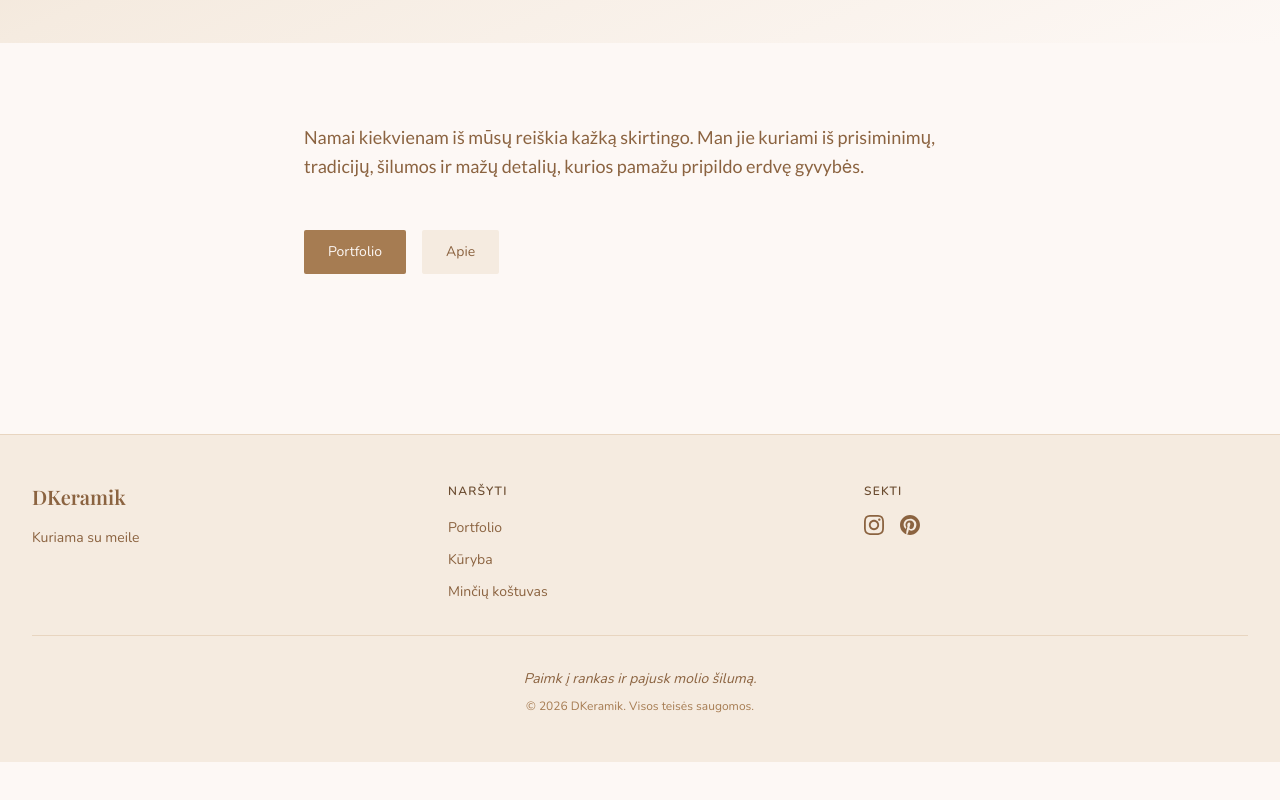
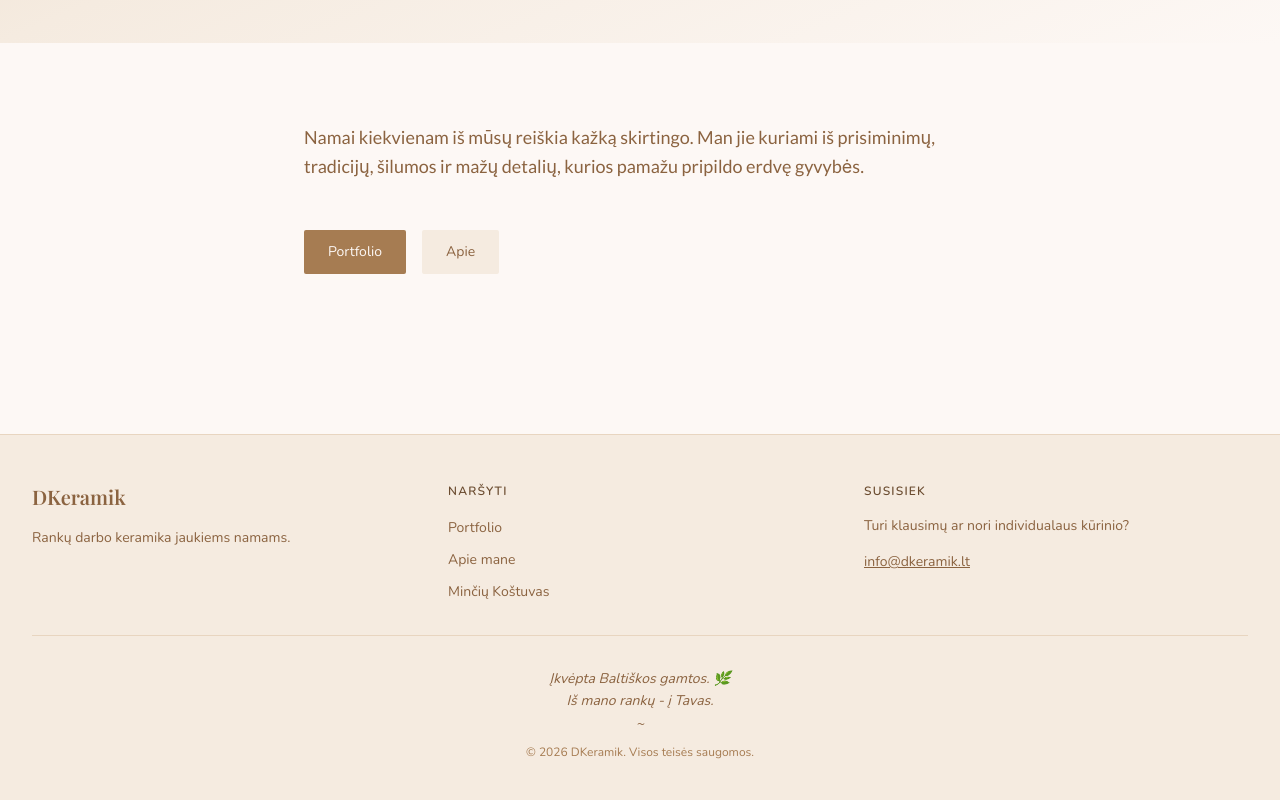
Before and after one commit to Almantask/dkeramik, a Next.js app: page / in a window 1280 px wide. Shown: the part 590-1390 px from the top of the page. Before the commit the page ends 1352 px from the top, so only its background shows below. Built offline with nearby package versions, Linux system fonts and the light colour scheme.

Commit message:
Update footer: replace social section with contact info, update nav links, tagline, and subtitle
Co-authored-by: Almantask <40486932+Almantask@users.noreply.github.com>
Agent-Logs-Url: https://github.com/Almantask/dkeramik/sessions/22f0b93e-2fb0-4152-ba22-c4aca66f5466

```diff
--- a/components/layout/Footer.tsx
+++ b/components/layout/Footer.tsx
@@ -37,10 +37,10 @@ export default function Footer() {
               </li>
               <li>
                 <Link
-                  href="/craft"
+                  href="/about"
                   className="text-clay-600 hover:text-clay-500 text-sm transition-colors"
                 >
-                  {t.footer.links.craft}
+                  {t.footer.links.about}
                 </Link>
               </li>
               <li>
@@ -54,41 +54,26 @@ export default function Footer() {
             </ul>
           </div>
 
-          {/* Social */}
+          {/* Contact */}
           <div>
             <h4 className="font-nunito text-xs font-semibold text-clay-700 mb-4 uppercase tracking-widest">
-              {t.footer.connectHeading}
+              {t.footer.contactHeading}
             </h4>
-            <div className="flex space-x-4">
-              <a
-                href="https://instagram.com"
-                target="_blank"
-                rel="noopener noreferrer"
-                className="text-clay-600 hover:text-clay-500 transition-colors"
-                aria-label="Instagram"
-              >
-                <svg className="w-5 h-5" fill="currentColor" viewBox="0 0 24 24" aria-hidden="true">
-                  <path d="M12 2.163c3.204 0 3.584.012 4.85.07 3.252.148 4.771 1.691 4.919 4.919.058 1.265.069 1.645.069 4.849 0 3.205-.012 3.584-.069 4.849-.149 3.225-1.664 4.771-4.919 4.919-1.266.058-1.644.07-4.85.07-3.204 0-3.584-.012-4.849-.07-3.26-.149-4.771-1.699-4.919-4.92-.058-1.265-.07-1.644-.07-4.849 0-3.204.013-3.583.07-4.849.149-3.227 1.664-4.771 4.919-4.919 1.266-.057 1.645-.069 4.849-.069zm0-2.163c-3.259 0-3.667.014-4.947.072-4.358.2-6.78 2.618-6.98 6.98-.059 1.281-.073 1.689-.073 4.948 0 3.259.014 3.668.072 4.948.2 4.358 2.618 6.78 6.98 6.98 1.281.058 1.689.072 4.948.072 3.259 0 3.668-.014 4.948-.072 4.354-.2 6.782-2.618 6.979-6.98.059-1.28.073-1.689.073-4.948 0-3.259-.014-3.667-.072-4.947-.196-4.354-2.617-6.78-6.979-6.98-1.281-.059-1.69-.073-4.949-.073zm0 5.838c-3.403 0-6.162 2.759-6.162 6.162s2.759 6.163 6.162 6.163 6.162-2.759 6.162-6.163c0-3.403-2.759-6.162-6.162-6.162zm0 10.162c-2.209 0-4-1.79-4-4 0-2.209 1.791-4 4-4s4 1.791 4 4c0 2.21-1.791 4-4 4zm6.406-11.845c-.796 0-1.441.645-1.441 1.44s.645 1.44 1.441 1.44c.795 0 1.439-.645 1.439-1.44s-.644-1.44-1.439-1.44z" />
-                </svg>
-              </a>
-              <a
-                href="https://pinterest.com"
-                target="_blank"
-                rel="noopener noreferrer"
-                className="text-clay-600 hover:text-clay-500 transition-colors"
-                aria-label="Pinterest"
-              >
-                <svg className="w-5 h-5" fill="currentColor" viewBox="0 0 24 24" aria-hidden="true">
-                  <path d="M12 0c-6.627 0-12 5.372-12 12 0 5.084 3.163 9.426 7.627 11.174-.105-.949-.2-2.405.042-3.441.218-.937 1.407-5.965 1.407-5.965s-.359-.719-.359-1.782c0-1.668.967-2.914 2.171-2.914 1.023 0 1.518.769 1.518 1.69 0 1.029-.655 2.568-.994 3.995-.283 1.194.599 2.169 1.777 2.169 2.133 0 3.772-2.249 3.772-5.495 0-2.873-2.064-4.882-5.012-4.882-3.414 0-5.418 2.561-5.418 5.207 0 1.031.397 2.138.893 2.738.098.119.112.224.083.345l-.333 1.36c-.053.22-.174.267-.402.161-1.499-.698-2.436-2.889-2.436-4.649 0-3.785 2.75-7.262 7.929-7.262 4.163 0 7.398 2.967 7.398 6.931 0 4.136-2.607 7.464-6.227 7.464-1.216 0-2.359-.631-2.75-1.378l-.748 2.853c-.271 1.043-1.002 2.35-1.492 3.146 1.124.347 2.317.535 3.554.535 6.627 0 12-5.373 12-12 0-6.628-5.373-12-12-12z" />
-                </svg>
-              </a>
-            </div>
+            <p className="text-clay-600 text-sm leading-relaxed mb-3">
+              {t.footer.contactPrompt}
+            </p>
+            <a
+              href={`mailto:${t.footer.contactEmail}`}
+              className="text-clay-600 hover:text-clay-500 text-sm transition-colors underline"
+            >
+              {t.footer.contactEmail}
+            </a>
           </div>
         </div>
 
         {/* Bottom */}
         <div className="mt-8 pt-8 border-t border-clay-200 text-center">
-          <p className="text-clay-600 text-sm italic leading-relaxed">
+          <p className="text-clay-600 text-sm italic leading-relaxed whitespace-pre-line">
             {t.footer.tagline}
           </p>
           <p className="text-clay-500 text-xs mt-2">
--- a/lib/i18n/translations.en.ts
+++ b/lib/i18n/translations.en.ts
@@ -175,19 +175,21 @@ export const en: SiteTranslations = {
   },
 
   footer: {
-    tagline: 'Take it into your hands and feel the warmth of clay.',
+    tagline: 'Inspired by Baltic nature. 🌿\nFrom my hands — to Yours.\n~',
     exploreHeading: 'Explore',
-    connectHeading: 'Connect',
+    contactHeading: 'Contact',
+    contactPrompt: 'Have questions or want a custom piece?',
+    contactEmail: 'info@dkeramik.lt',
     copyright: 'DKeramik. All rights reserved.',
     links: {
       portfolio: 'Portfolio',
-      craft: 'Our Craft',
+      about: 'About Me',
       journal: 'Journal',
     },
   },
 
   common: {
-    handcraftedWith: 'Handcrafted with care',
+    handcraftedWith: 'Handmade ceramics for cozy homes.',
     languageSwitchLabel: 'LT',
   },
 };
--- a/lib/i18n/translations.lt.ts
+++ b/lib/i18n/translations.lt.ts
@@ -175,19 +175,21 @@ export const lt: SiteTranslations = {
   },
 
   footer: {
-    tagline: 'Paimk į rankas ir pajusk molio šilumą.',
+    tagline: 'Įkvėpta Baltiškos gamtos. 🌿\nIš mano rankų - į Tavas.\n~',
     exploreHeading: 'Naršyti',
-    connectHeading: 'Sekti',
+    contactHeading: 'Susisiek',
+    contactPrompt: 'Turi klausimų ar nori individualaus kūrinio?',
+    contactEmail: 'info@dkeramik.lt',
     copyright: 'DKeramik. Visos teisės saugomos.',
     links: {
       portfolio: 'Portfolio',
-      craft: 'Kūryba',
-      journal: 'Minčių koštuvas',
+      about: 'Apie mane',
+      journal: 'Minčių Koštuvas',
     },
   },
 
   common: {
-    handcraftedWith: 'Kuriama su meile',
+    handcraftedWith: 'Rankų darbo keramika jaukiems namams.',
     languageSwitchLabel: 'EN',
   },
 };
--- a/lib/i18n/types.ts
+++ b/lib/i18n/types.ts
@@ -83,11 +83,13 @@ export interface JournalTranslations {
 export interface FooterTranslations {
   tagline: string;
   exploreHeading: string;
-  connectHeading: string;
+  contactHeading: string;
+  contactPrompt: string;
+  contactEmail: string;
   copyright: string;
   links: {
     portfolio: string;
-    craft: string;
+    about: string;
     journal: string;
   };
 }
```
Also changed, not shown: 2 other files (tests, documents, lock files or other folders).
